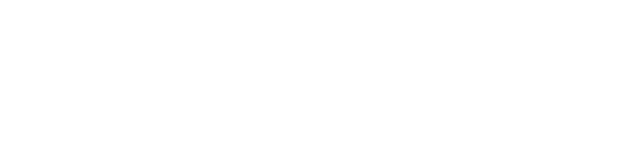
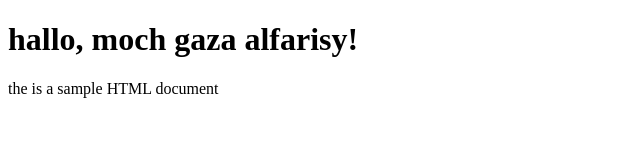
Before and after one commit to Aalfas/CodingCamp-batch-gasel1, a plain HTML site: page index.html in a window 1280 px wide. Shown: the whole page, without its empty margins (0-640 px from the left). Drawn offline with Linux system fonts and the light colour scheme.

Commit message:
update content index.html

```diff
--- a/index.html
+++ b/index.html
@@ -8,5 +8,6 @@
 <body>
 
 </body>
-
+   <h1>hallo, moch gaza alfarisy!</h1>
+   <p>the is a sample HTML document</p>
 </html>
```
